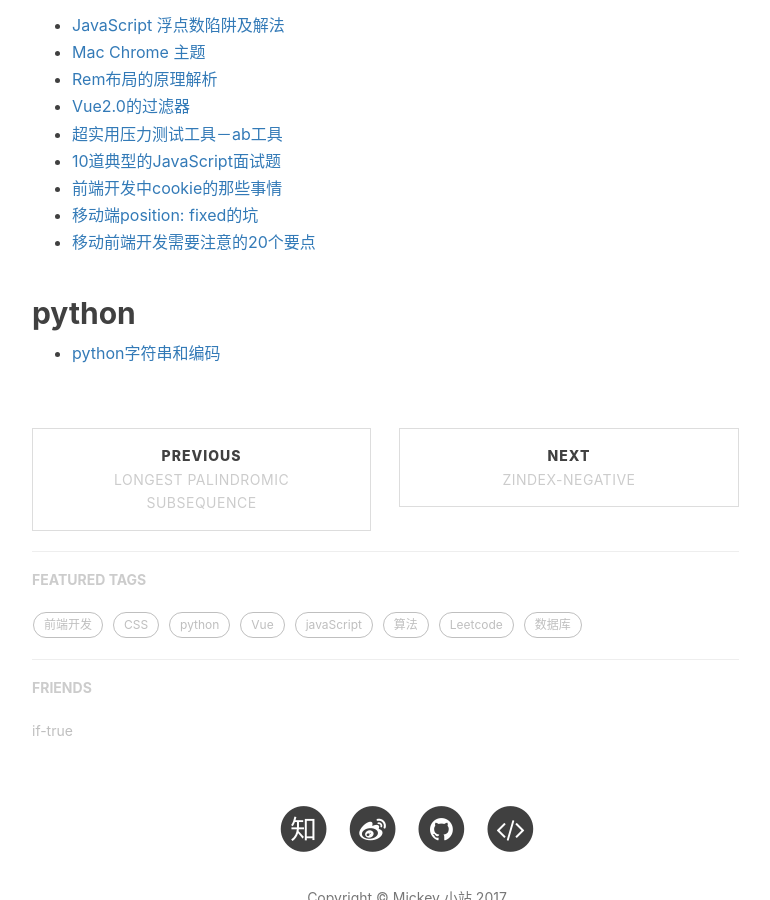
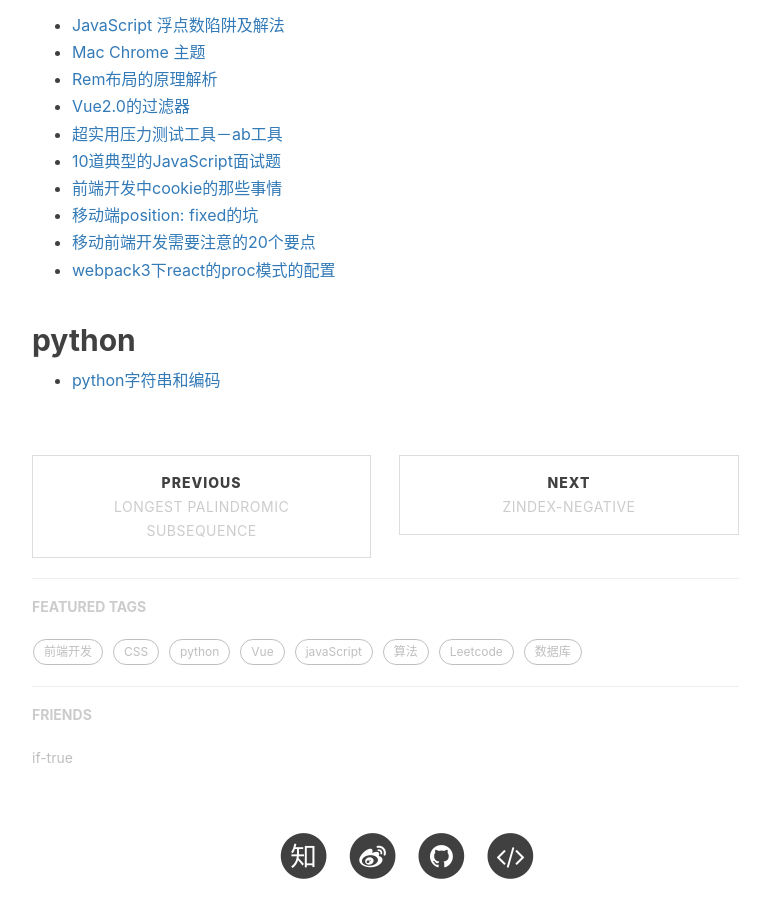
Before and after one commit to mickey0524/mickey0524.github.io, a Jekyll site: the page built from _posts/2017-10-20-superior-article.md, in a window 1280 px wide and 900 px high, scrolled down 708 px. Shown: the whole window, without its empty margins (233-1003 px from the left). Built offline with Jekyll 4.4.1, drawn with Linux system fonts in a browser that asks for light colours; nearby versions of some CDN libraries; comment, search, counter and statistics services are not loaded.

Commit message:
feat(前端): 增加webpack的build方式

```diff
--- a/_posts/2017-10-20-superior-article.md
+++ b/_posts/2017-10-20-superior-article.md
@@ -23,6 +23,7 @@
 * [前端开发中cookie的那些事情](http://www.css88.com/archives/4637)
 * [移动端position: fixed的坑](http://efe.baidu.com/blog/mobile-fixed-layout/)
 * [移动前端开发需要注意的20个要点](http://www.jianshu.com/p/8df1a9824eeb)
+* [webpack3下react的proc模式的配置](https://medium.com/netscape/webpack-3-react-production-build-tips-d20507dba99a)
 
 ## python
 
```
